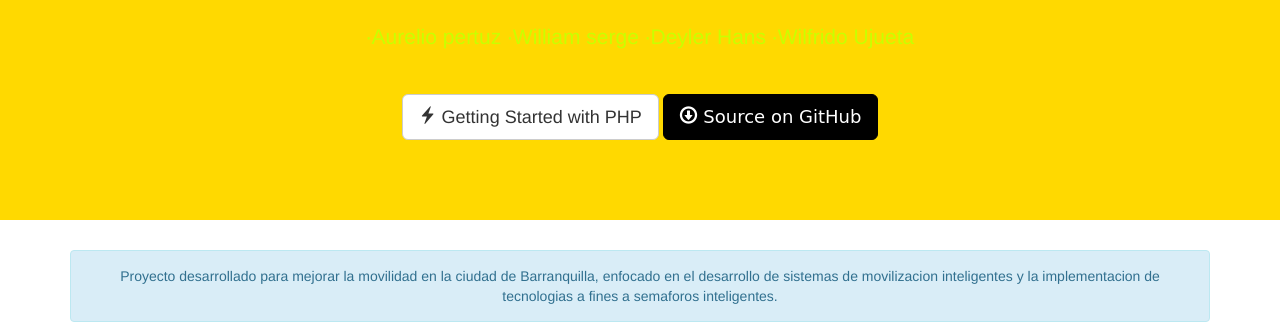
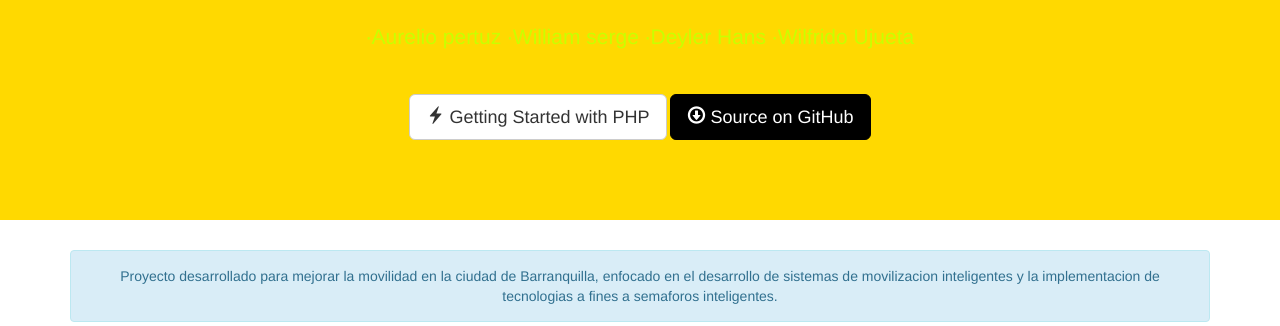
Before and after one commit to aureliopertuz1/pca-its, a PHP site: template web/views/index.twig in a window 1280 px wide. Shown: the part 1162-1488 px from the top of the page. Run offline with PHP 8.4, Linux system fonts and the light colour scheme; the template is opened without the code that fills it, so the values that code supplies are empty; some libraries are stand-ins or nearby versions.

Commit message:
Update main.css

```diff
--- a/web/stylesheets/main.css
+++ b/web/stylesheets/main.css
@@ -4,9 +4,9 @@
   padding-bottom: 80px;
 }
 .jumbotron .btn-primary {
+font-family: 'Franklin Gothic Medium', 'Arial Narrow', Arial, sans-serif;
   background: #000000;
   border-color: #000000;
-  font-family: cursive;
   font-size: 7
 }
 .jumbotron .btn-primary:hover {
```
